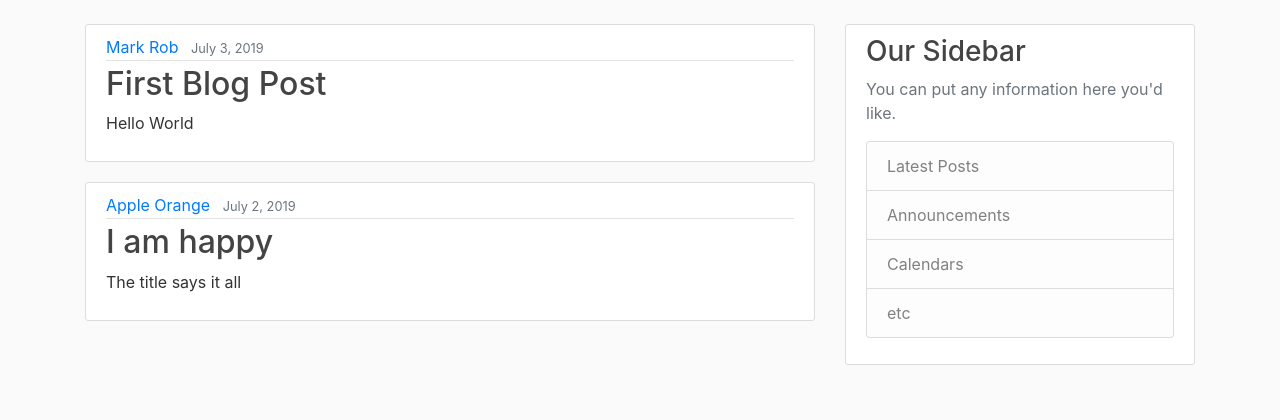
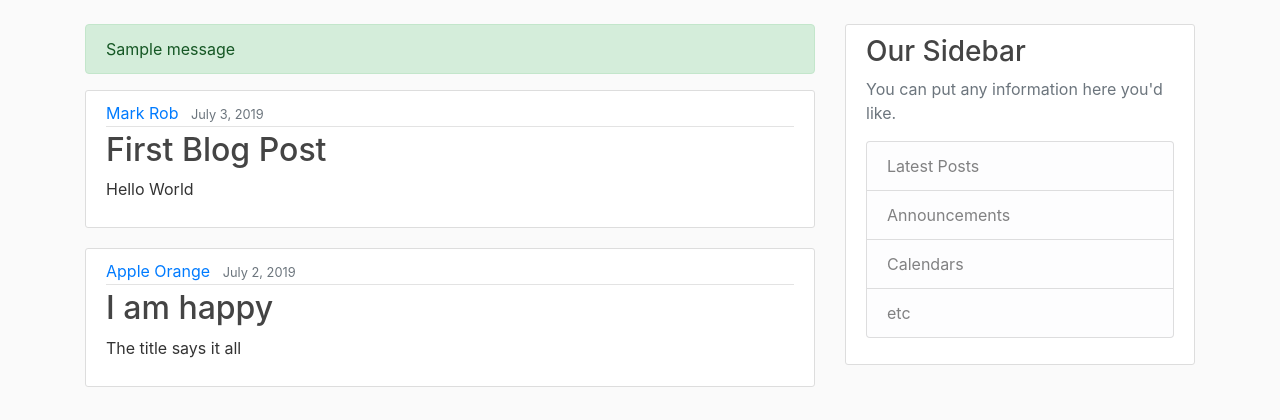
Before and after one commit to RobostGhost/Flask_Blog, a Flask app: page / in a window 1280 px wide. Shown: the part 56-476 px from the top of the page. Run offline with Flask 2, Linux system fonts and the light colour scheme; one stand-in notice (Sample message) is shown; some libraries are stand-ins or nearby versions.

Commit message:
added with statement that shows flash message when user posts register data

```diff
--- a/templates/layout.html
+++ b/templates/layout.html
@@ -10,7 +10,7 @@
         <!-- Bootstrap CSS -->
         <link rel="stylesheet" href="https://stackpath.bootstrapcdn.com/bootstrap/4.3.1/css/bootstrap.min.css" integrity="sha384-ggOyR0iXCbMQv3Xipma34MD+dH/1fQ784/j6cY/iJTQUOhcWr7x9JvoRxT2MZw1T" crossorigin="anonymous">
 
-        <!-- Use of flask url_for(), ooks in static folder for main.css file -->
+        <!-- Use of flask url_for(), looks in static folder for main.css file -->
         <link rel="stylesheet" type="text/css" href="{{ url_for('static', filename='main.css') }}">
 
         <!-- Title -->
@@ -48,7 +48,19 @@
         <!-- Page Content -->
         <main role="main" class="container">
         <div class="row">
+
+
             <div class="col-md-8">
+            {% with messages = get_flashed_messages(with_categories=true) %}
+                {% if messages %}
+                    {% for category, message in messages %}
+                        <div class="alert alert-{{ category }}">
+                            {{ message }}
+                        </div>
+                    {% endfor %}
+                {% endif %}
+            {% endwith %}
+
             {% block content %}{% endblock %}
             </div>
             <div class="col-md-4">
```
